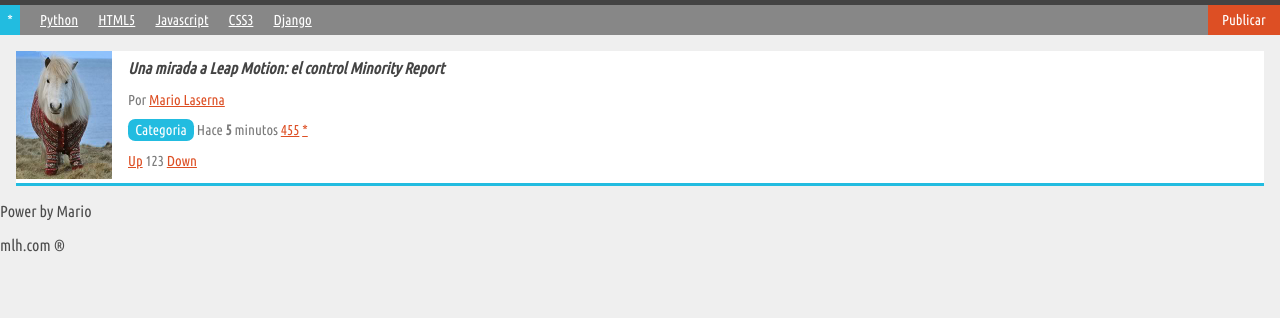
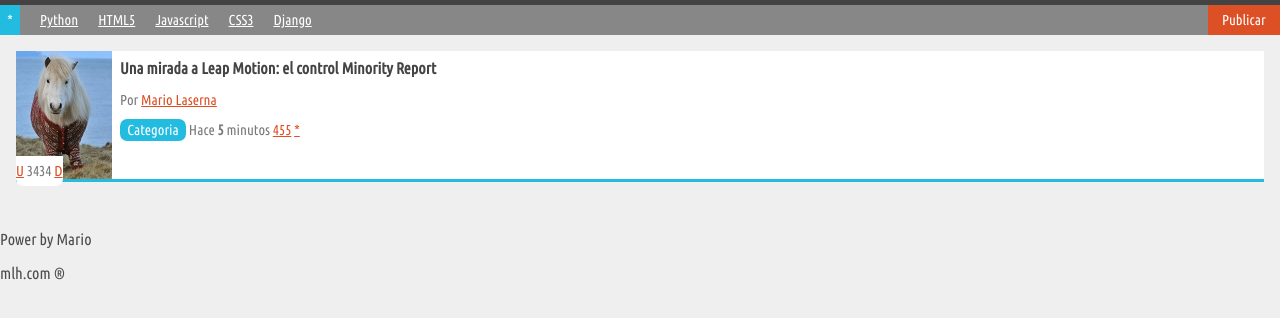
Before and after one commit to mario-laserna/mejorandola-disenoweb-puls3, a plain HTML site: page index.html in a window 1280 px wide. Shown: the part 102-420 px from the top of the page. Drawn offline with Linux system fonts and the light colour scheme.

Commit message:
ajustando caja votacion

```diff
--- a/estilos.css
+++ b/estilos.css
@@ -98,11 +98,23 @@ nav #publicar_nav a
 {
 	background: white;
 	border-bottom: 3px #22BCE0 solid;
+	margin-bottom: 3em;
+	min-height: 128px;
+	position: relative;
 }
 #contenido .item p
 {
 	color: #7A7A7A;
 	font-size: 0.9em;
+}
+#contenido .item .imagen_item
+{
+	float: left;
+	margin: 0 0.5em 0 0;
+}
+#contenido .item .imagen_item img
+{
+	width: 96px;
 }
 #contenido .item .datos_item .tag_item
 {
@@ -112,19 +124,9 @@ nav #publicar_nav a
 	padding: 0.2em 0.5em;
 	text-decoration: none;
 }
-#contenido .item .imagen_item
-{
-	float: left;
-	margin: 0 1em 0 0;
-}
-#contenido .item .imagen_item img
-{
-	width: 96px;
-}
 #contenido .item .titulo_item
 {
-	font-size: 1em;
-	font-style: italic;
+	font-size: 1rem;
 	padding: 0.5em 0.5em 0;
 }
 #contenido .item .titulo_item a
@@ -132,3 +134,15 @@ nav #publicar_nav a
 	color: #444;
 	text-decoration: none;
 }
+#contenido .item .votacion
+{
+	background: white;
+	/*border: 2px solid red;*/
+	border-radius: 0 0 0.5em 0.5em;
+	margin: 3px 0 0 0;
+	padding: 0.5em 0;
+	position: absolute;
+	text-align: center;
+	top: 100%
+	width: 96px;
+}
--- a/index.html
+++ b/index.html
@@ -47,9 +47,9 @@
 				<a class="guardar_item" href="#">*</a>
 			</p>
 			<p class="votacion">
-				<a class="up" href="#">Up</a>
-				123
-				<a class="down" href="#">Down</a>
+				<a class="up" href="#">U</a>
+				3434
+				<a class="down" href="#">D</a>
 			</p>
 		</article>
 	</section>
```
